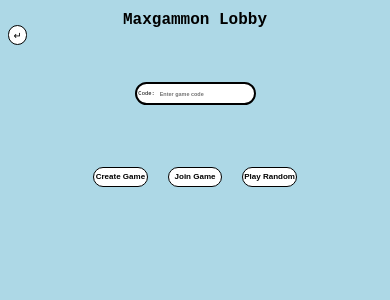
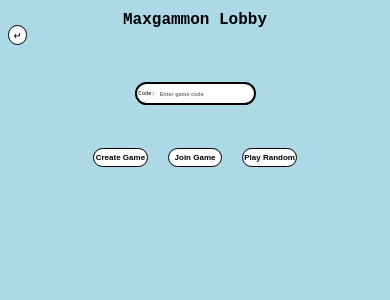
Before and after one commit to Max-Yfantopoulos/Backgammon-Website, a React (Vite) app in the folder client/: page /online in a window 390 px wide. Shown: the top 300 px of the page. Built offline with nearby package versions, Linux system fonts and the light colour scheme; no server answers.

Commit message:
UI Improvements

```diff
--- a/client/src/components/local.tsx
+++ b/client/src/components/local.tsx
@@ -1,6 +1,6 @@
 import { useState, useEffect } from "react";
 import { useNavigate } from "react-router-dom";
-import "../styles/local.css";
+import "../styles/game.css";
 
 const Backend_Url = import.meta.env.VITE_BACKEND_URL || "http://localhost:5001";
 
@@ -398,7 +398,7 @@ function LocalGame() {
   };
 
   return (
-    <div className="container">
+    <div className="container-game">
       <button className="home" onClick={() => handleClick(-1)}>
         ↵
       </button>
--- a/client/src/components/online.tsx
+++ b/client/src/components/online.tsx
@@ -2,6 +2,7 @@ import { useState, useEffect, ChangeEvent } from "react";
 import { useLocation, useNavigate } from "react-router-dom";
 import io from "socket.io-client";
 import "../styles/online.css";
+import "../styles/game.css";
 
 const socket = io(import.meta.env.VITE_BACKEND_URL || "http://localhost:5001");
 
@@ -412,7 +413,7 @@ function OnlineGame() {
   };
 
   return (
-    <div className="container">
+    <div className="container-game">
       <div className="waiting" id="waiting">
         <button className="home" onClick={() => handleClick(-1)}>
           ↵
--- a/client/src/styles/local.css
+++ b/client/src/styles/game.css
@@ -1,4 +1,4 @@
-.container {
+.container-game {
   display: flex;
   flex-direction: column;
   justify-content: flex-start;
@@ -260,7 +260,7 @@ button:active {
   display: flex;
   width: 100%;
   height: clamp(0.5rem, 7vh, 3.55vw);
-  margin-top: 2%;
+  margin-top: clamp(0.1rem, calc(0.5vw + 1vh), 1rem);
   gap: 10px;
   align-items: center;
   justify-content: center;
@@ -285,7 +285,7 @@ button:active {
   position: relative;
   height: 100%;
   width: clamp(1rem, 14vw, 25vh);
-  font-size: clamp(0.5rem, 1.4vw, 2.76vh);
+  font-size: clamp(0.1rem, 1.4vw, 2.76vh);
   font-weight: bold;
   border-radius: 50px;
 }
@@ -294,7 +294,7 @@ button:active {
   position: relative;
   height: 100%;
   width: clamp(1rem, 7vw, 13.8vh);
-  font-size: clamp(0.5rem, 1.4vw, 2.76vh);
+  font-size: clamp(0.1rem, 1.4vw, 2.76vh);
   font-weight: bold;
   aspect-ratio: 2.2;
   border-radius: 25px;
--- a/client/src/styles/home.css
+++ b/client/src/styles/home.css
@@ -16,7 +16,7 @@ h1 {
   align-items: center;
   height: 100%;
   text-align: center;
-  gap: 3%;
+  gap: clamp(0.1rem, calc(1vw + 2vh), 5rem);
 }
 
 .button-container {
@@ -47,7 +47,6 @@ h1 {
   border: 2px solid black;
   border-radius: 25px;
   background-color: white;
-  margin-bottom: 5%;
 }
 
 .name-input {
--- a/client/src/styles/online.css
+++ b/client/src/styles/online.css
@@ -1,339 +1,10 @@
-.container {
+.container-online {
   display: flex;
   flex-direction: column;
   justify-content: flex-start;
   align-items: center;
   height: 100%;
   width: 100%;
-}
-
-.board {
-  display: flex;
-  justify-content: space-between;
-  align-items: stretch;
-  width: 50%;
-  height: auto;
-  max-width: min(50vw, calc(70vh * 1.5));
-  max-height: min(70vh, calc(50vw / 1.5));
-  aspect-ratio: 1.5;
-  background-color: #a1662f;
-  border: clamp(0.5vh, 0.85vw, 2vh) solid black;
-  border-radius: 2%;
-  position: relative;
-  box-sizing: border-box;
-}
-
-.dead-and-home-box {
-  display: flex;
-  flex-direction: column;
-  justify-content: flex-start;
-  align-items: center;
-  width: 6.5%;
-  height: 100%;
-  background-color: #a1662f;
-  box-sizing: border-box;
-}
-
-.position-box-top-dead-and-home,
-.position-box-bottom-dead-and-home {
-  display: flex;
-  width: 100%;
-  height: 50%;
-  background-color: rgba(240, 230, 140, 0);
-  border: 1px solid rgba(204, 204, 204, 0);
-  cursor: pointer;
-  box-sizing: border-box;
-  z-index: 100;
-}
-
-.position-box-top-dead-and-home:hover,
-.position-box-bottom-dead-and-home:hover {
-  background-color: rgba(240, 230, 140, 0.2);
-  border: 1px solid rgba(204, 204, 204, 0.2);
-}
-
-.position-box-top-dead-and-home:hover {
-  border-top: 0px;
-}
-
-.position-box-bottom-dead-and-home:hover {
-  border-bottom: 0px;
-}
-
-.left-bin,
-.right-bin {
-  display: flex;
-  flex-direction: column;
-  justify-content: space-between;
-  flex: 1;
-}
-
-.top-row,
-.bottom-row {
-  display: flex;
-  justify-content: space-evenly;
-  align-items: flex-start;
-  flex: 1;
-}
-
-.bottom-row {
-  align-items: flex-end;
-}
-
-.triangle-container {
-  position: relative;
-  width: 100%;
-  height: 100%;
-}
-
-.position-box-top,
-.position-box-bottom {
-  position: relative;
-  width: 100%;
-  height: 100%;
-  background-color: rgba(240, 230, 140, 0);
-  border: 1px solid rgba(204, 204, 204, 0);
-  cursor: pointer;
-  box-sizing: border-box;
-  z-index: 100;
-}
-
-.position-box-top {
-  border-top: 0px;
-}
-
-.position-box-bottom {
-  border-bottom: 0px;
-}
-
-.position-box-top:hover,
-.position-box-bottom:hover {
-  background-color: rgba(240, 230, 140, 0.2);
-  border: 1px solid rgba(204, 204, 204, 0.2);
-}
-
-.position-box-top:hover {
-  border-top: 0px;
-}
-
-.position-box-bottom:hover {
-  border-bottom: 0px;
-}
-
-.down-triangle-light-brown,
-.down-triangle-dark-brown {
-  position: absolute;
-  width: 100%;
-  height: 100%;
-  top: 0;
-  left: 0;
-  clip-path: polygon(0% 0%, 100% 0%, 50% 85%);
-  background-color: #deb887;
-  z-index: 50;
-}
-
-.down-triangle-dark-brown {
-  background-color: #8b4513;
-}
-
-.up-triangle-light-brown,
-.up-triangle-dark-brown {
-  position: absolute;
-  width: 100%;
-  height: 100%;
-  top: 0;
-  left: 0;
-  clip-path: polygon(0% 100%, 100% 100%, 50% 15%);
-  background-color: #deb887;
-  z-index: 50;
-}
-
-.up-triangle-dark-brown {
-  background-color: #8b4513;
-}
-
-.left-bar {
-  background-color: black;
-  width: 2%;
-}
-
-.middle-bar {
-  background-color: black;
-  width: 3%;
-}
-
-.right-bar {
-  background-color: black;
-  width: 2%;
-}
-
-.piece_black,
-.piece_white {
-  height: 8%;
-  width: auto;
-  aspect-ratio: 1;
-  background-color: #696969;
-  opacity: 1;
-  position: absolute;
-  border-radius: 50%;
-  transition: left 1s ease-in-out, top 1s ease-in-out, width 1s ease-in-out,
-    height 1s ease-in-out;
-  z-index: 99;
-}
-
-.piece_white {
-  background-color: #ffffff;
-}
-
-.at_home {
-  height: 2%;
-  width: 6.5%;
-  border-radius: 20%;
-}
-
-.popup {
-  width: 60%;
-  height: 50%;
-  padding: 10px 30px 10px 30px;
-  position: absolute;
-  left: 50%;
-  top: 50%;
-  transform: translate(-50%, -50%);
-  background-color: lightblue;
-  font-size: clamp(0.5rem, 1.8vw, 4vh);
-  font-weight: bold;
-  text-align: center;
-  border: 2px solid black;
-  border-radius: 50px;
-  z-index: 200;
-  display: none;
-  box-sizing: border-box;
-}
-
-p {
-  margin: 0;
-}
-
-button {
-  border: clamp(0.2vh, 0.2vw, 0.5vh) solid black;
-  border-radius: 50%;
-  background-color: white;
-  color: black;
-  font-size: clamp(0.5rem, 2.5vw, 4vh);
-  text-align: center;
-  position: absolute;
-  transition: background-color 0.15s, color 0.15s, box-shadow 0.15s,
-    opacity 0.05s;
-  margin: 0;
-  width: clamp(1rem, 5vw, 10vh); /* Responsive width */
-  height: auto; /* Let height adjust automatically */
-  aspect-ratio: 1; /* Maintain a 1:1 aspect ratio */
-  padding: 0;
-}
-
-button:hover {
-  background-color: black;
-  color: white;
-  box-shadow: 5px 5px 10px rgba(0, 0, 0, 0.3);
-}
-
-button:active {
-  opacity: 0.5;
-}
-
-.home {
-  left: 2%;
-  top: 3%;
-}
-
-.popup-home {
-  left: 15%;
-  bottom: 10%;
-}
-
-.popup-restart {
-  right: 15%;
-  bottom: 10%;
-}
-
-.roll-redo-container {
-  display: flex;
-  width: 100%;
-  height: clamp(0.5rem, 7vh, 3.55vw);
-  margin-top: 2%;
-  gap: 10px;
-  align-items: center;
-  justify-content: center;
-  z-index: 97;
-}
-
-.undo-button {
-  position: relative;
-  height: 100%;
-  width: auto;
-  aspect-ratio: 1;
-}
-
-.redo-button {
-  position: relative;
-  height: 100%;
-  width: auto;
-  aspect-ratio: 1;
-}
-
-.dice {
-  position: relative;
-  height: 100%;
-  width: clamp(1rem, 14vw, 25vh);
-  font-size: clamp(0.5rem, 1.4vw, 2.76vh);
-  font-weight: bold;
-  border-radius: 50px;
-}
-
-.next-turn {
-  position: relative;
-  height: 100%;
-  width: clamp(1rem, 7vw, 13.8vh);
-  font-size: clamp(0.5rem, 1.4vw, 2.76vh);
-  font-weight: bold;
-  aspect-ratio: 2.2;
-  border-radius: 25px;
-}
-
-.rolls {
-  position: absolute;
-  text-align: center;
-  font-size: clamp(0.5rem, 1.8vw, 4vh);
-  font-weight: bold;
-  top: 83%;
-  left: 2%;
-  margin: 0px;
-}
-
-.name-container {
-  display: flex;
-  align-items: center;
-  position: absolute;
-  gap: 10px;
-  width: 100%;
-  top: 90%;
-  left: 2%;
-}
-
-.turn {
-  text-align: center;
-  font-size: clamp(0.5rem, 1.8vw, 4vh);
-  font-weight: bold;
-  margin: 0px;
-}
-
-.name-checker {
-  width: clamp(0.1rem, 3vw, 6vh);
-  height: auto;
-  aspect-ratio: 1;
-  opacity: 1;
-  border-radius: 50%;
-  z-index: 1;
 }
 
 .lobby-container {
```
Also changed, not shown: 2 other files (tests, documents, lock files or other folders).
